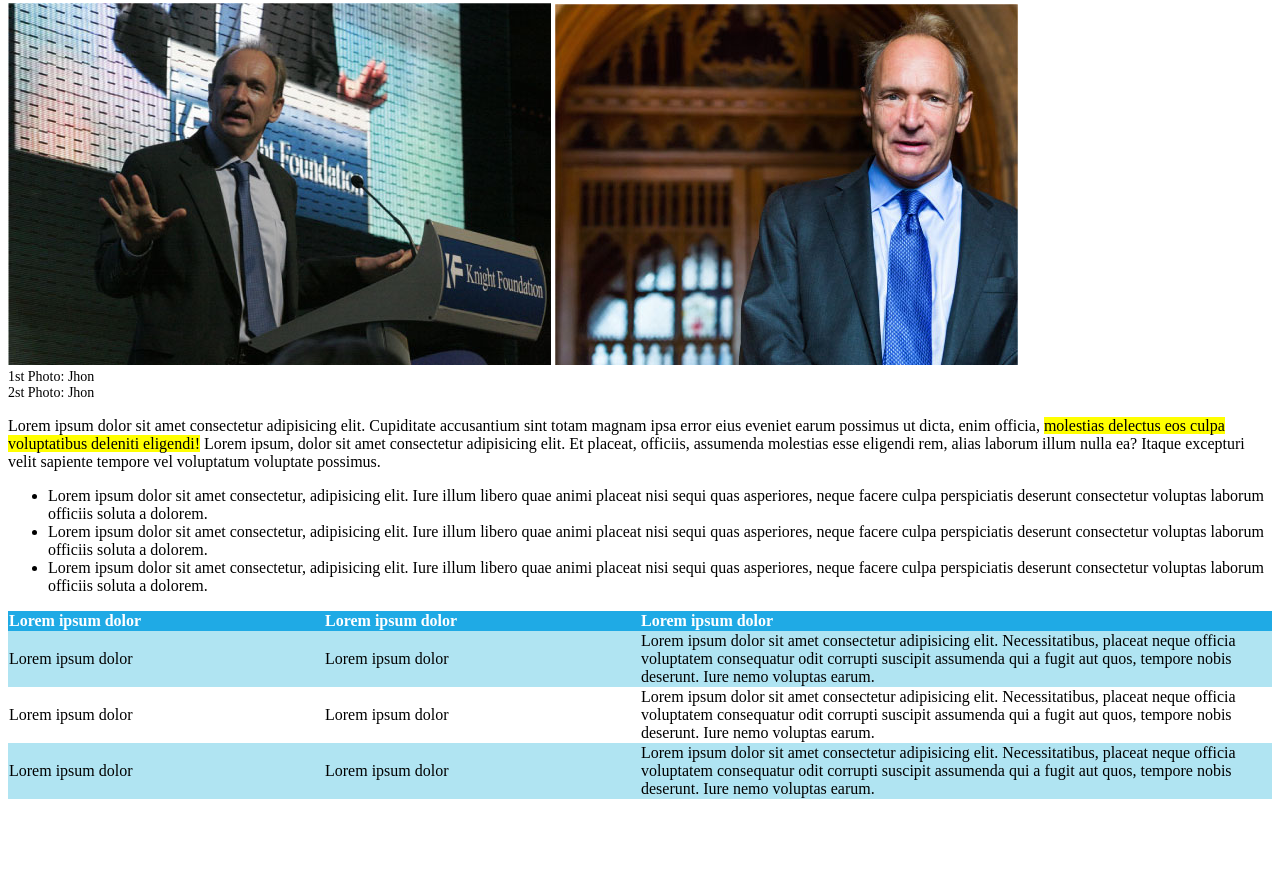
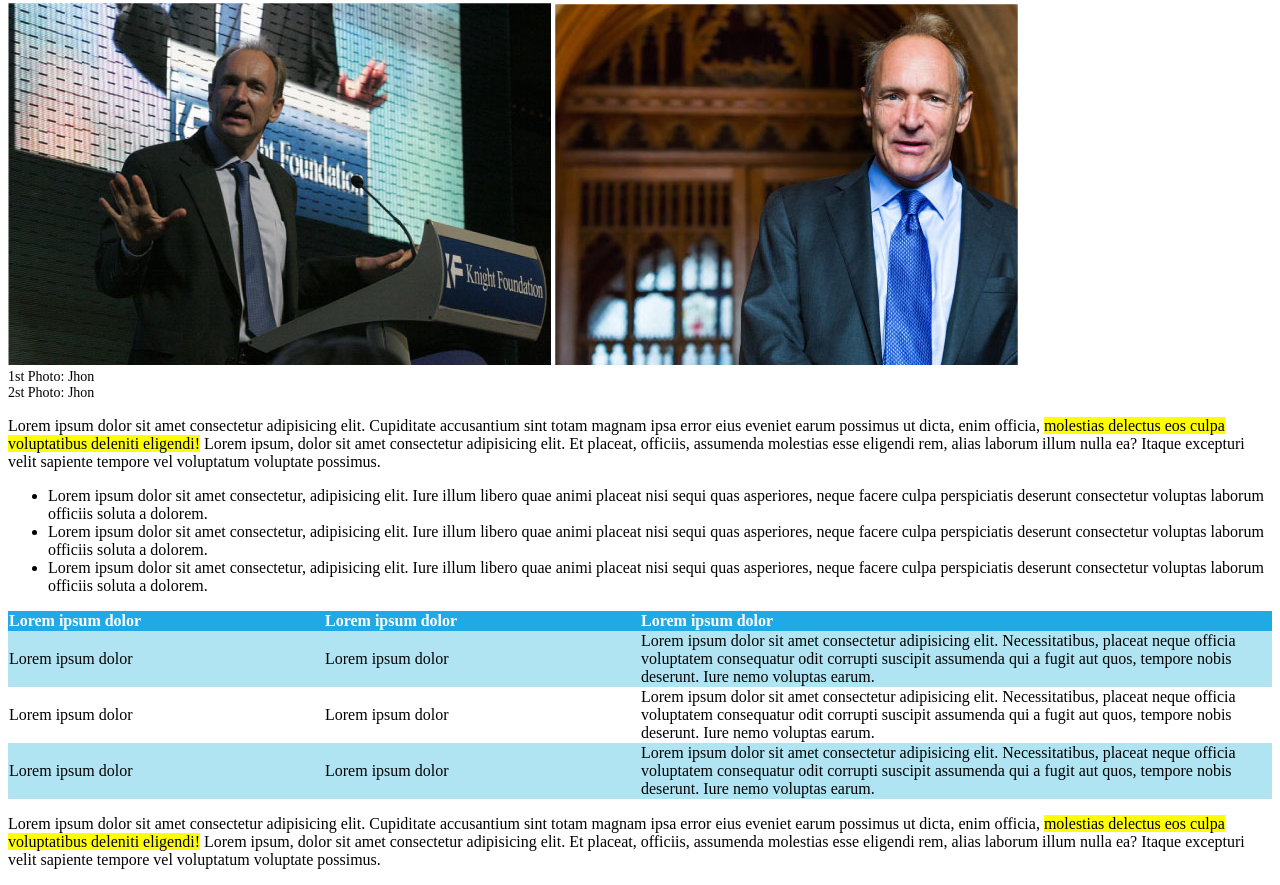
Before and after one commit to boolean-class-122/ex-html-css-booleaner, a plain HTML site: page index.html in a window 1280 px wide. Shown: the part 339-1224 px from the top of the page. Before the commit the page ends 1146 px from the top, so only its background shows below. Drawn offline with Linux system fonts and the light colour scheme.

Commit message:
feat: add second paragraph

```diff
--- a/index.html
+++ b/index.html
@@ -60,6 +60,7 @@
                     </tr>
                 </tbody>
             </table>
+            <p>Lorem ipsum dolor sit amet consectetur adipisicing elit. Cupiditate accusantium sint totam magnam ipsa error eius eveniet earum possimus ut dicta, enim officia, <mark>molestias delectus eos culpa voluptatibus deleniti eligendi!</mark> Lorem ipsum, dolor sit amet consectetur adipisicing elit. Et placeat, officiis, assumenda molestias esse eligendi rem, alias laborum illum nulla ea? Itaque excepturi velit sapiente tempore vel voluptatum voluptate possimus.</p>
         </article>
     </main>
 </body>
```
